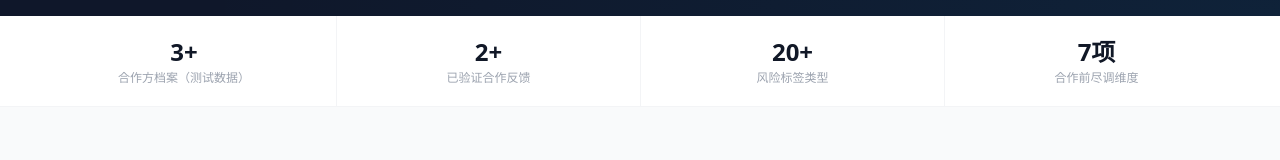
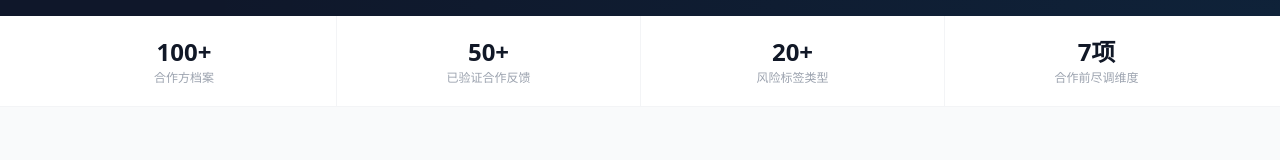
Before and after one commit to yizhiquqi/ChannelLens, a React (Vite) app: page / in a window 1280 px wide. Shown: the part 616-776 px from the top of the page. Built offline with nearby package versions, Linux system fonts and the light colour scheme; no server answers; the database is empty.

Commit message:
Update homepage platform metrics

```diff
--- a/src/pages/HomePage.tsx
+++ b/src/pages/HomePage.tsx
@@ -64,8 +64,8 @@ export default function HomePage({ onNavigate }: HomePageProps) {
         <div className="max-w-7xl mx-auto px-4 sm:px-6 lg:px-8">
           <div className="grid grid-cols-2 sm:grid-cols-4 divide-x divide-gray-100">
             {[
-              { label: '合作方档案（测试数据）', value: '3+' },
-              { label: '已验证合作反馈', value: '2+' },
+              { label: '合作方档案', value: '100+' },
+              { label: '已验证合作反馈', value: '50+' },
               { label: '风险标签类型', value: '20+' },
               { label: '合作前尽调维度', value: '7项' },
             ].map((stat) => (
```
